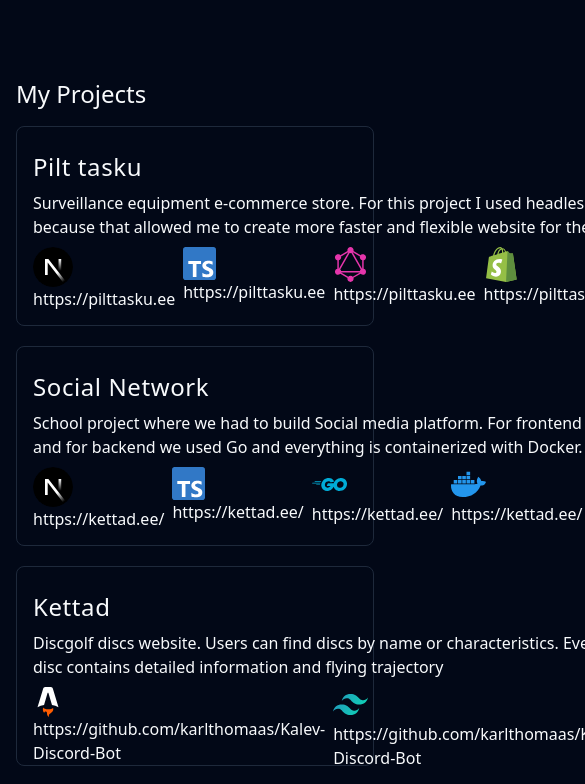
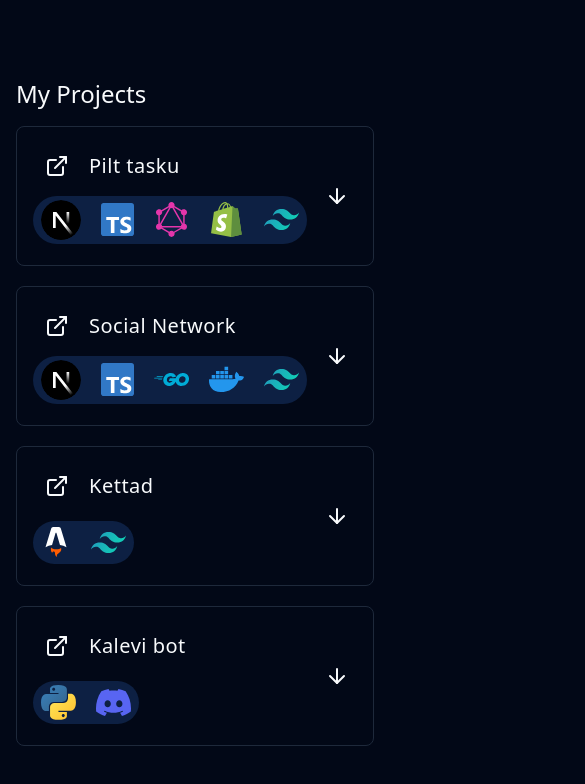
Before and after one commit to karlthomaas/portfolio, a React (Vite) app: page / in a window 390 px wide. Shown: the part 1460-2244 px from the top of the page, 585 px wide, since content can reach past the window. Built offline with nearby package versions, Linux system fonts and the light colour scheme.

Commit message:
Refactor project showcase component

```diff
--- a/src/components/homepage/project-showcase.tsx
+++ b/src/components/homepage/project-showcase.tsx
@@ -1,34 +1,87 @@
-import { ReactNode } from "react";
-import { cn } from "@/lib/utils";
+import { ReactNode } from 'react';
+import { cn } from '@/lib/utils';
+import { ArrowDownIcon } from 'lucide-react';
+import { Button } from '..';
+import { ExternalLink } from 'lucide-react';
 
 export const ProjectShowcase = ({
+  id,
   name,
   className,
   description,
   link,
-  image,
   stack,
+  activeProject,
+  setActiveProject,
 }: {
+  id: string;
   name: string;
-  className: string | undefined;
-  description: string;
-  link: string;
-  image: string | null;
-  stack: ReactNode[];
+  className?: string;
+  description?: string;
+  link?: string;
+  stack?: ReactNode[];
+  activeProject?: string | null;
+  setActiveProject: (id: string | null) => void;
 }) => {
   return (
-    <div className={cn(`flex h-[200px] w-full flex-col rounded-lg bg-background border-[1px] border-border p-4 text-foreground transition-all ease-in duration-200 md:h-[350px]`, className)}>
+    <div
+      className={cn(
+        `flex h-[140px] w-full rounded-lg border-[1px] border-border bg-background p-4
+        text-foreground transition-all duration-200 ease-in-out md:h-[300px]`,
+        className,
+        {
+          'h-[300px]': activeProject === id,
+        }
+      )}
+    >
       <div className='my-auto flex h-[90%] w-full space-x-3'>
-        {/* <div className='my-auto aspect-square h-full rounded-lg bg-foreground/60' /> */}
-        <div className="flex flex-col space-y-2">
-        <h1 className='text-2xl font-medium tracking-wide'>{name}</h1>
-        <p>{description}</p>
-        <ul className="flex space-x-2">
-            {stack.map((item, index) => (
-                <li key={index}>{item}{link}{image}</li>
-            ))}
-        </ul>
+        <div className='flex w-full flex-col justify-between'>
+          <div className='flex w-full items-center md:justify-between'>
+            <h1 className='pl-2 text-xl font-medium tracking-wide'>{name}</h1>
+            {link && (
+              <a className='order-first md:order-last' href={link} target='_blank'>
+                <Button className='my-auto' variant='ghost' size='sm'>
+                  <ExternalLink />
+                </Button>
+              </a>
+            )}
+          </div>
+          <p
+            className={cn('px-1 py-5', {
+              'hidden text-pretty md:block': activeProject !== id,
+            })}
+          >
+            {description}
+          </p>
+          {stack && (
+            <ul className='flex w-max space-x-5 rounded-full bg-primary/20 px-2 py-1'>
+              {stack.map((item, index) => (
+                <li className='my-auto' key={index}>
+                  {item}
+                </li>
+              ))}
+            </ul>
+          )}
         </div>
+      </div>
+      <div className='my-auto md:hidden'>
+        <Button
+          size='icon'
+          variant='ghost'
+          onClick={() => {
+            if (activeProject === id) {
+              setActiveProject(null);
+            } else {
+              setActiveProject(id);
+            }
+          }}
+        >
+          <ArrowDownIcon
+            className={cn('h-6 w-6 transition-transform duration-300', {
+              'rotate-180 transform': activeProject === id,
+            })}
+          />
+        </Button>
       </div>
     </div>
   );
```
